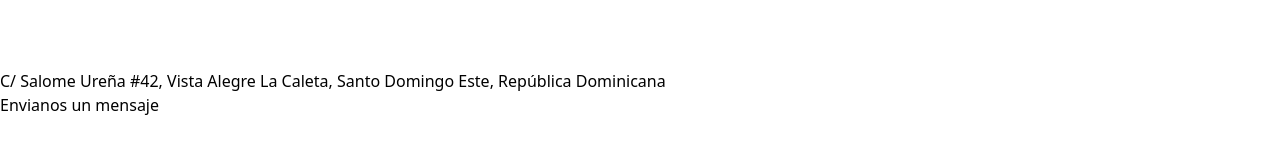
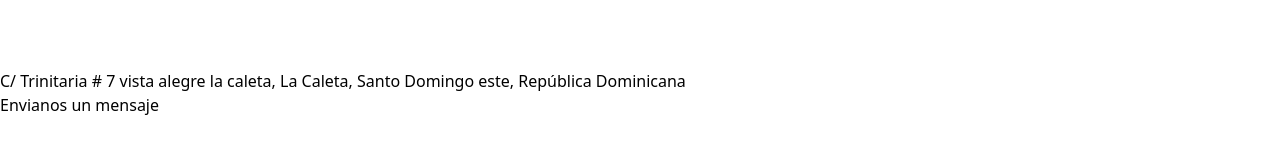
Before and after one commit to EmersonPichardo/ibreca-public-web-app-v2, a React (Vite) app: page /visitanos in a window 1280 px wide. Shown: the part 11766-11926 px from the top of the page. Built offline with nearby package versions, Linux system fonts and the light colour scheme.

Commit message:
Changing address

```diff
--- a/src/pages/layout/footer.tsx
+++ b/src/pages/layout/footer.tsx
@@ -28,9 +28,9 @@ export default function Footer() {
 							</a>
 						</li>
 						<li className='underline'>
-                            <a className='flex items-baseline gap-2 ease-out duration-300 hover:text-indigo-600 focus:text-indigo-600' href='https://www.google.com/maps/place/Iglesia+Bautista+Redenci%C3%B3n+en+La+Caleta,+IBRECA/@18.4528368,-69.6882282,17z/data=!3m1!4b1!4m5!3m4!1s0x8eaf80114ed1a8dd:0x6b36f30b08366aa0!8m2!3d18.4528279!4d-69.6860397' target='_blank'>
+							<a className='flex items-baseline gap-2 ease-out duration-300 hover:text-indigo-600 focus:text-indigo-600' href='https://www.google.com/maps/place/Iglesia+Bautista+Redenci%C3%B3n+en+La+Caleta,+IBRECA/@18.4545698,-69.6888724,21z/data=!4m6!3m5!1s0x8eaf80114ed1a8dd:0x6b36f30b08366aa0!8m2!3d18.4545818!4d-69.688693!16s%2Fg%2F11g6j7vcyh?entry=ttu&g_ep=EgoyMDI1MDgxMy4wIKXMDSoASAFQAw%3D%3D' target='_blank'>
 								<LocationMarkerIcon className='flex-none h-4 w-4' />
-                                <span className='text-justify'>C/ Salome Ureña #42, Vista Alegre La Caleta, Santo Domingo Este, República Dominicana</span>
+								<span className='text-justify'>C/ Trinitaria # 7 vista alegre la caleta, La  Caleta, Santo Domingo este, República Dominicana</span>
 							</a>
 						</li>
 					</ul>
--- a/src/pages/visitUs.tsx
+++ b/src/pages/visitUs.tsx
@@ -80,9 +80,9 @@ export default function VisitUs(): JSX.Element {
 				<Paragraph title='Dirección' titleColor='indigo-800'>
 					<ul className='space-y-2 pl-4 md:pl-0'>
 						<li className='underline'>
-                            <a className='flex items-baseline gap-2 ease-out duration-300 hover:text-indigo-600 focus:text-indigo-600' href='https://www.google.com/maps/place/Iglesia+Bautista+Redenci%C3%B3n+en+La+Caleta,+IBRECA/@18.4528368,-69.6882282,17z/data=!3m1!4b1!4m5!3m4!1s0x8eaf80114ed1a8dd:0x6b36f30b08366aa0!8m2!3d18.4528279!4d-69.6860397' target='_blank'>
+							<a className='flex items-baseline gap-2 ease-out duration-300 hover:text-indigo-600 focus:text-indigo-600' href='https://www.google.com/maps/place/Iglesia+Bautista+Redenci%C3%B3n+en+La+Caleta,+IBRECA/@18.4545698,-69.6888724,21z/data=!4m6!3m5!1s0x8eaf80114ed1a8dd:0x6b36f30b08366aa0!8m2!3d18.4545818!4d-69.688693!16s%2Fg%2F11g6j7vcyh?entry=ttu&g_ep=EgoyMDI1MDgxMy4wIKXMDSoASAFQAw%3D%3D' target='_blank'>
 								<LocationMarkerIcon className='flex-none h-4 w-4' />
-                                <span className='text-justify'>C/ Salome Ureña #42, Vista Alegre La Caleta, Santo Domingo Este, República Dominicana</span>
+								<span className='text-justify'>C/ Trinitaria # 7 vista alegre la caleta, La  Caleta, Santo Domingo este, República Dominicana</span>
 							</a>
 						</li>
 					</ul>
```
Lines whose indentation alone changed are shown as unchanged.
